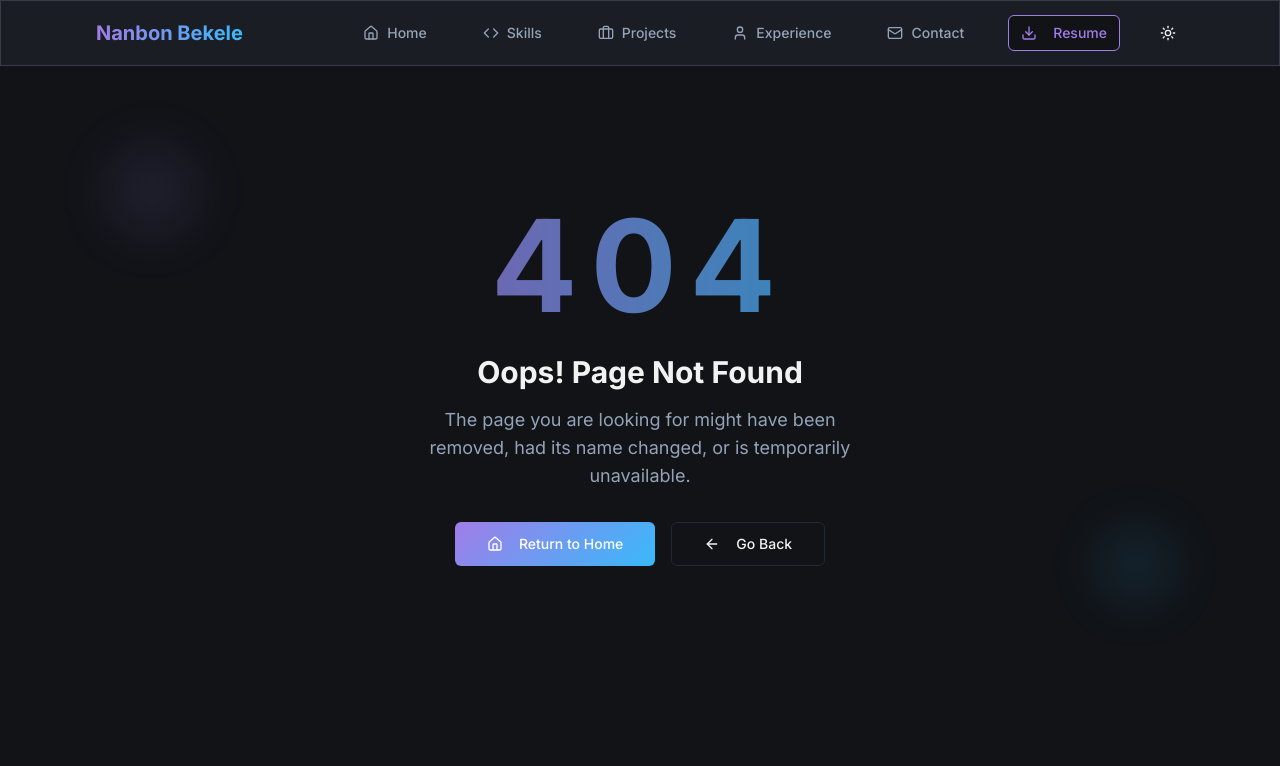
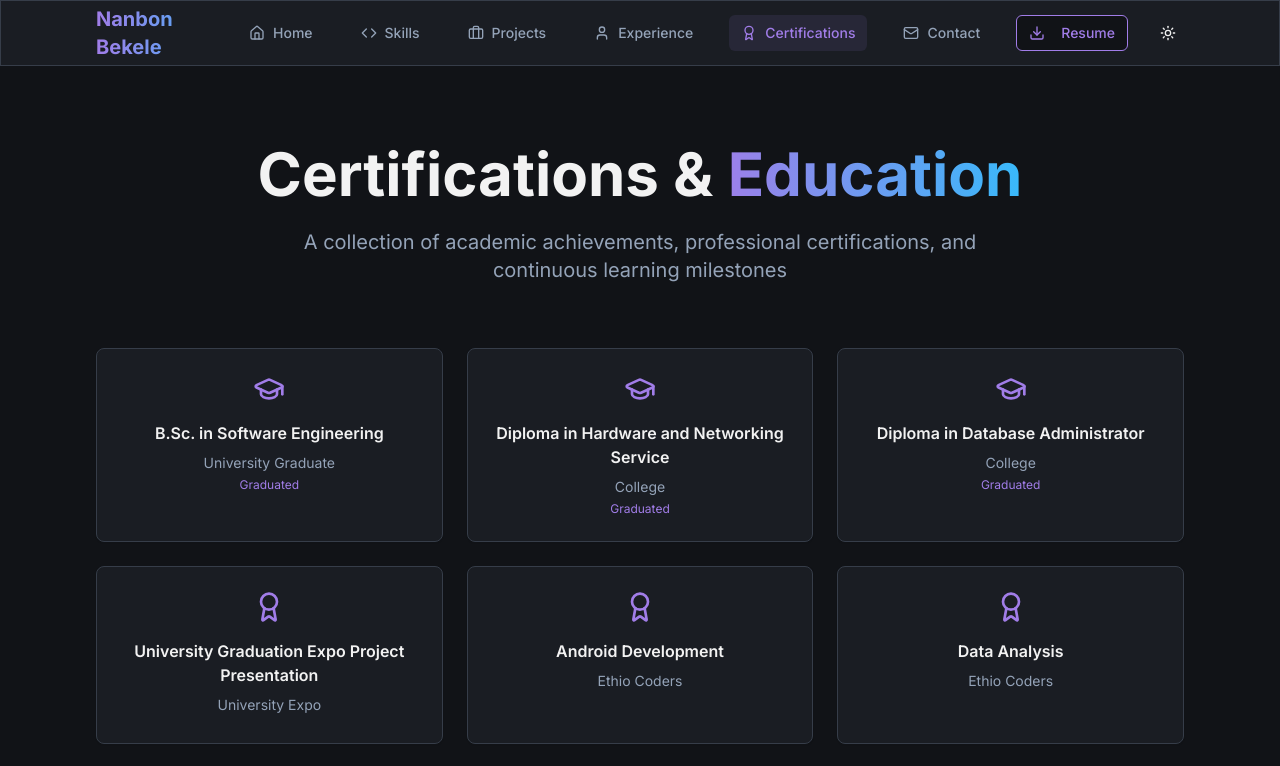
Before and after one commit to nanbekele/nanbon-portfolio, a React (Vite) app: page /certifications in a window 1280 px wide. Shown: the top 766 px of the page. Built offline with nearby package versions, Linux system fonts and the light colour scheme.

Commit message:
modifying CV

```diff
--- a/src/App.tsx
+++ b/src/App.tsx
@@ -12,6 +12,7 @@ const Home = lazy(() => import("./pages/Home"));
 const Skills = lazy(() => import("./pages/Skills"));
 const Projects = lazy(() => import("./pages/Projects"));
 const Experience = lazy(() => import("./pages/Experience"));
+const Certifications = lazy(() => import("./pages/Certifications"));
 const Contact = lazy(() => import("./pages/Contact"));
 const NotFound = lazy(() => import("./pages/NotFound"));
 
@@ -30,6 +31,7 @@ const App = () => (
               <Route path="/skills" element={<Skills />} />
               <Route path="/projects" element={<Projects />} />
               <Route path="/experience" element={<Experience />} />
+              <Route path="/certifications" element={<Certifications />} />
               <Route path="/contact" element={<Contact />} />
               {/* ADD ALL CUSTOM ROUTES ABOVE THE CATCH-ALL "*" ROUTE */}
               <Route path="*" element={<NotFound />} />
--- a/src/components/layout/Navigation.tsx
+++ b/src/components/layout/Navigation.tsx
@@ -1,6 +1,6 @@
 import React, { useState, useEffect } from 'react';
 import { Link, useLocation } from 'react-router-dom';
-import { Menu, X, Home, User, Code, Briefcase, Mail, Moon, Sun, Download } from 'lucide-react';
+import { Menu, X, Home, User, Code, Briefcase, Mail, Moon, Sun, Download, Award } from 'lucide-react';
 import { Button } from '@/components/ui/button';
 
 const Navigation = () => {
@@ -37,6 +37,7 @@ const Navigation = () => {
     { name: 'Skills', href: '/skills', icon: Code },
     { name: 'Projects', href: '/projects', icon: Briefcase },
     { name: 'Experience', href: '/experience', icon: User },
+    { name: 'Certifications', href: '/certifications', icon: Award },
     { name: 'Contact', href: '/contact', icon: Mail },
   ];
 
@@ -55,7 +56,7 @@ const Navigation = () => {
           </Link>
 
           {/* Desktop Navigation */}
-          <div className="hidden md:flex items-center space-x-8">
+          <div className="hidden md:flex items-center space-x-6">
             {navigation.map((item) => (
               <Link
                 key={item.name}
--- /dev/null
+++ b/src/pages/Certifications.tsx
@@ -0,0 +1,103 @@
+import React from 'react';
+import { Award, GraduationCap } from 'lucide-react';
+import { Card, CardContent } from '@/components/ui/card';
+
+const Certifications = () => {
+  const certifications = [
+    {
+      title: 'B.Sc. in Software Engineering',
+      issuer: 'University Graduate',
+      date: 'Graduated',
+      icon: GraduationCap
+    },
+    {
+      title: 'Diploma in Hardware and Networking Service',
+      issuer: 'College',
+      date: 'Graduated',
+      icon: GraduationCap
+    },
+    {
+      title: 'Diploma in Database Administrator',
+      issuer: 'College',
+      date: 'Graduated',
+      icon: GraduationCap
+    },
+    {
+      title: 'University Graduation Expo Project Presentation',
+      issuer: 'University Expo',
+      date: '',
+      icon: Award
+    },
+    {
+      title: 'Android Development',
+      issuer: 'Ethio Coders',
+      date: '',
+      icon: Award
+    },
+    {
+      title: 'Data Analysis',
+      issuer: 'Ethio Coders',
+      date: '',
+      icon: Award
+    },
+    {
+      title: 'Artificial Intelligence',
+      issuer: 'Ethio Coders',
+      date: '',
+      icon: Award
+    },
+    {
+      title: 'Fundamental Programming',
+      issuer: 'Ethio Coders',
+      date: '',
+      icon: Award
+    },
+    {
+      title: 'e-SHE (E-Learning for Strengthening Higher Education)',
+      issuer: 'e-SHE Initiative',
+      date: '',
+      icon: Award
+    }
+  ];
+
+  return (
+    <div className="min-h-screen py-20">
+      <div className="section-container">
+        {/* Header */}
+        <div className="text-center mb-16 animate-fade-in">
+          <h1 className="text-4xl md:text-6xl font-bold mb-6">
+            Certifications &
+            <span className="bg-gradient-to-r from-brand-primary to-brand-secondary bg-clip-text text-transparent">
+              {' '}Education
+            </span>
+          </h1>
+          <p className="text-xl text-muted-foreground max-w-3xl mx-auto">
+            A collection of academic achievements, professional certifications, and continuous learning milestones
+          </p>
+        </div>
+
+        {/* Certifications Grid */}
+        <div className="grid grid-cols-1 md:grid-cols-3 gap-6">
+          {certifications.map((cert, index) => (
+            <Card
+              key={index}
+              className="portfolio-card text-center hover:portfolio-glow transition-all duration-300 animate-fade-in"
+              style={{ animationDelay: `${index * 100}ms` }}
+            >
+              <CardContent className="p-6">
+                <div className="mb-4">
+                  <cert.icon className="h-8 w-8 text-brand-primary mx-auto" />
+                </div>
+                <h3 className="font-semibold mb-2">{cert.title}</h3>
+                <p className="text-sm text-muted-foreground mb-1">{cert.issuer}</p>
+                {cert.date && <p className="text-xs text-brand-primary">{cert.date}</p>}
+              </CardContent>
+            </Card>
+          ))}
+        </div>
+      </div>
+    </div>
+  );
+};
+
+export default Certifications;
--- a/src/pages/Experience.tsx
+++ b/src/pages/Experience.tsx
@@ -1,5 +1,4 @@
 import React from 'react';
-import { Award, GraduationCap } from 'lucide-react';
 import { Card, CardContent, CardHeader, CardTitle } from '@/components/ui/card';
 import { Badge } from '@/components/ui/badge';
 
@@ -46,50 +45,6 @@ const Experience = () => {
     }
   ];
 
-  const certifications = [
-    {
-      title: 'B.Sc. in Software Engineering',
-      issuer: 'University Graduate',
-      date: 'Graduated',
-      icon: GraduationCap
-    },
-    {
-      title: 'University Graduation Expo Project Presentation',
-      issuer: 'University Expo',
-      date: '',
-      icon: Award
-    },
-    {
-      title: 'Android Development',
-      issuer: 'Ethio Coders',
-      date: '',
-      icon: Award
-    },
-    {
-      title: 'Data Analysis',
-      issuer: 'Ethio Coders',
-      date: '',
-      icon: Award
-    },
-    {
-      title: 'Artificial Intelligence',
-      issuer: 'Ethio Coders',
-      date: '',
-      icon: Award
-    },
-    {
-      title: 'Fundamental Programming',
-      issuer: 'Ethio Coders',
-      date: '',
-      icon: Award
-    },
-    {
-      title: 'e-SHE (E-Learning for Strengthening Higher Education)',
-      issuer: 'e-SHE Initiative',
-      date: '',
-      icon: Award
-    }
-  ];
 
   return (
     <div className="min-h-screen py-20">
@@ -180,33 +135,6 @@ const Experience = () => {
           </div>
         </div>
 
-        {/* Certifications Section */}
-        <div className="mt-20 animate-fade-in" style={{ animationDelay: '800ms' }}>
-          <h2 className="text-3xl font-bold text-center mb-12">
-            Certifications &
-            <span className="bg-gradient-to-r from-brand-primary to-brand-secondary bg-clip-text text-transparent">
-              {' '}Education
-            </span>
-          </h2>
-
-          <div className="grid grid-cols-1 md:grid-cols-3 gap-6">
-            {certifications.map((cert, index) => (
-              <Card
-                key={index}
-                className="portfolio-card text-center hover:portfolio-glow transition-all duration-300"
-              >
-                <CardContent className="p-6">
-                  <div className="mb-4">
-                    <cert.icon className="h-8 w-8 text-brand-primary mx-auto" />
-                  </div>
-                  <h3 className="font-semibold mb-2">{cert.title}</h3>
-                  <p className="text-sm text-muted-foreground mb-1">{cert.issuer}</p>
-                  {cert.date && <p className="text-xs text-brand-primary">{cert.date}</p>}
-                </CardContent>
-              </Card>
-            ))}
-          </div>
-        </div>
       </div>
     </div>
   );
```
Also changed, not shown: public/files/images/manifest.json.
